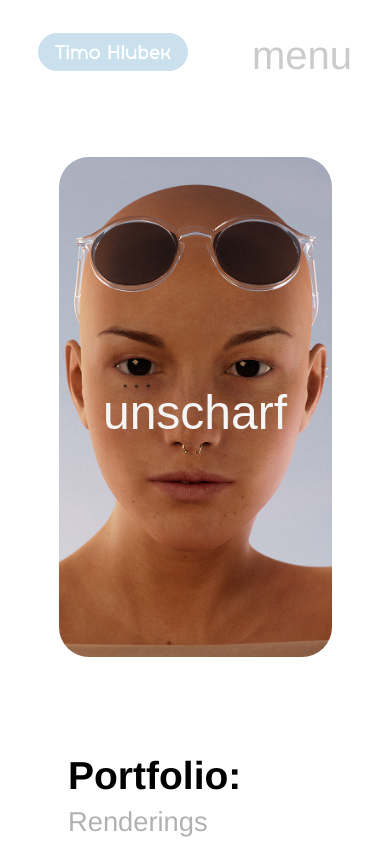
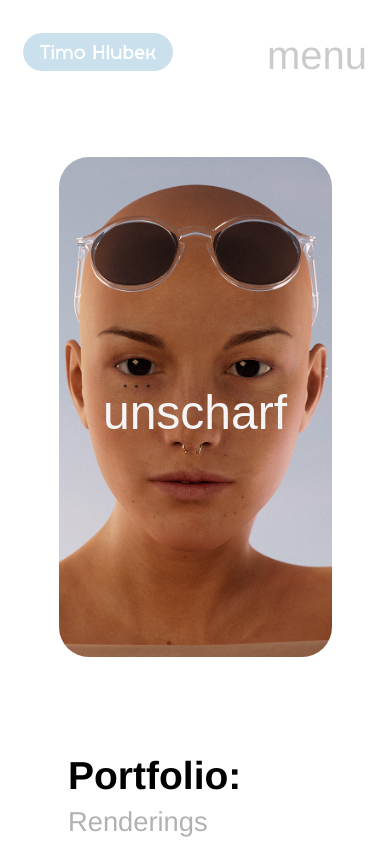
Before and after one commit to timohlu/ZHdK-Portfolio-ID, a plain HTML site: page index.html in a window 390 px wide. Shown: the top 844 px of the page. Drawn offline with Linux system fonts and the light colour scheme.

Commit message:
V-016
Mobile:
X more to edge of screen

```diff
--- a/stylesheet.css
+++ b/stylesheet.css
@@ -48,7 +48,7 @@ body {
 .overlay .closebtn {
   position: absolute;
   top: 20px;
-  right: 45px;
+  right: 25px;
   font-size: 60px;
 }
 
@@ -547,8 +547,8 @@ button:active {
 
   .overlay .closebtn {
     position: absolute;
-    top: 20px;
-    right: 45px;
+    top: 15px;
+    right: 15px;
     font-size: 40px;
   }
 
@@ -580,7 +580,7 @@ button:active {
 
   #logo-img {
     margin-top: 25px;
-    margin-left: 20px;
+    margin-left: 5px;
     width: 150px;
     transition: ease 0.3s;
     opacity: 0.7;
@@ -589,7 +589,7 @@ button:active {
 
   .navigation-overlay {
     margin-top: 25px;
-    margin-right: 20px;
+    margin-right: 5px;
     float: right;
     font-size: 2.5rem;
     opacity: 0.2;
```
